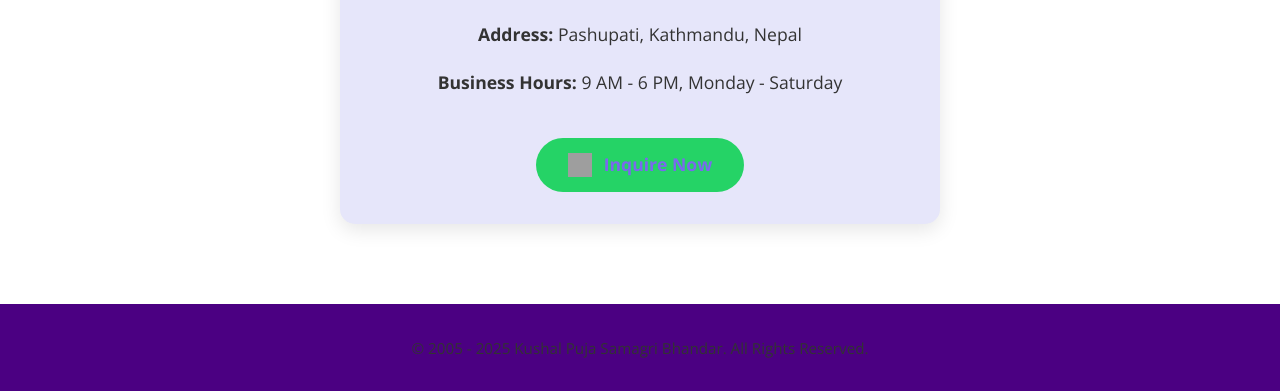
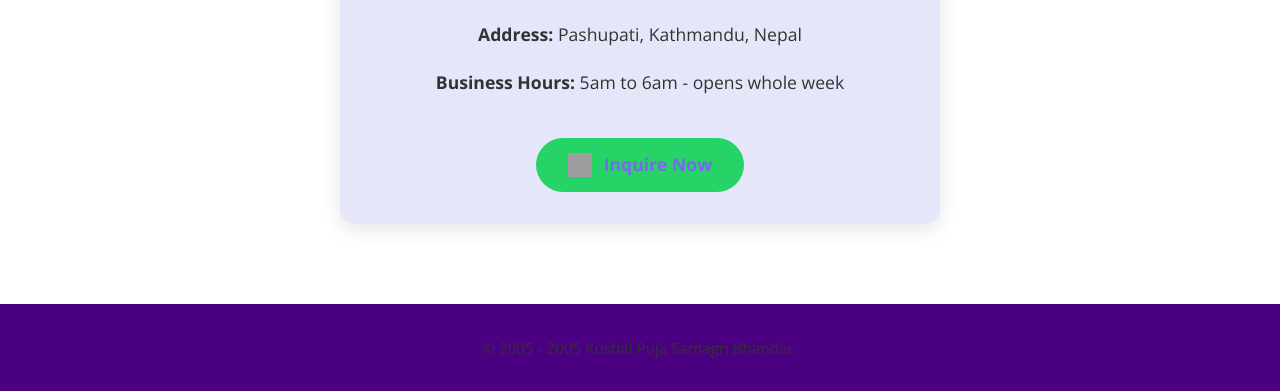
Before and after one commit to Kusu789/shop, a plain HTML site: page index.html in a window 1280 px wide. Shown: the part 2739-3130 px from the top of the page. Drawn offline with nearby package versions, Linux system fonts and the light colour scheme; grey boxes are pictures that could not be loaded.

Commit message:
Update index.html

```diff
--- a/index.html
+++ b/index.html
@@ -641,7 +641,7 @@
             <p><strong>WhatsApp:</strong> <a href="https://wa.me/9841364532">+977 9841364532</a></p>
             <p><strong>Email:</strong> <a href="mailto:kushalneupane5678@gmail.com">kushalneupane5678@gmail.com</a></p>
             <p><strong>Address:</strong> Pashupati, Kathmandu, Nepal</p>
-            <p><strong>Business Hours:</strong> 9 AM - 6 PM, Monday - Saturday</p>
+            <p><strong>Business Hours:</strong> 5am to 6am - opens whole week </p>
             <a href="https://wa.me/9841364532?text=Hello%20Kushal%20Puja%20Samagri%20Bhandar,%20I%20would%20like%20to%20inquire%20about%20your%20products." class="whatsapp-button">
                 <img src="https://img.icons8.com/color/48/000000/whatsapp.png" alt="WhatsApp Logo">
                 Inquire Now
@@ -651,7 +651,7 @@
 
     <!-- Footer -->
     <footer>
-        <p>© 2005 - 2025 Kushal Puja Samagri Bhandar. All Rights Reserved.</p>
+        <p>© 2005 - 2005 Kushal Puja Samagri Bhandar. </p>
     </footer>
 
     <script>
```
